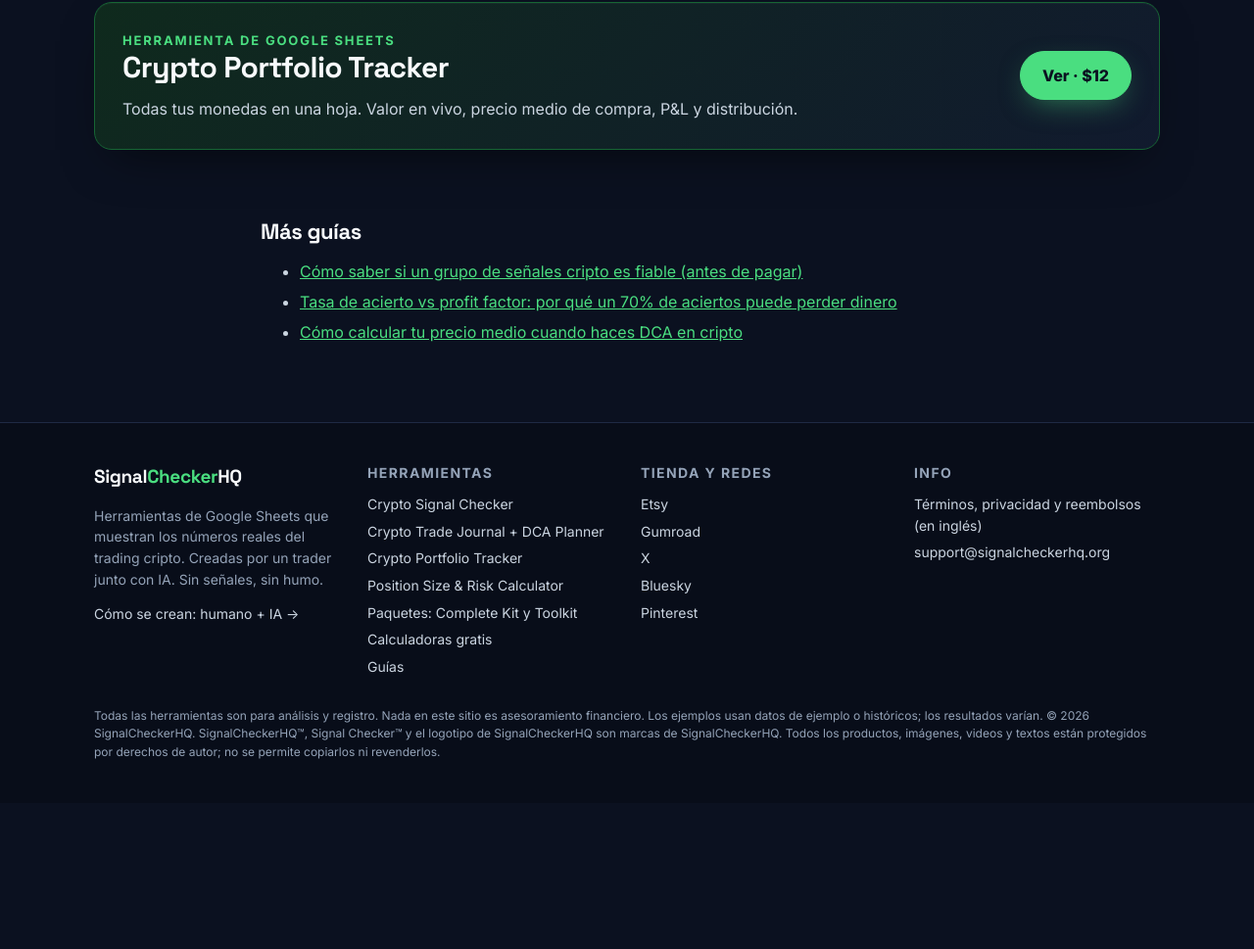
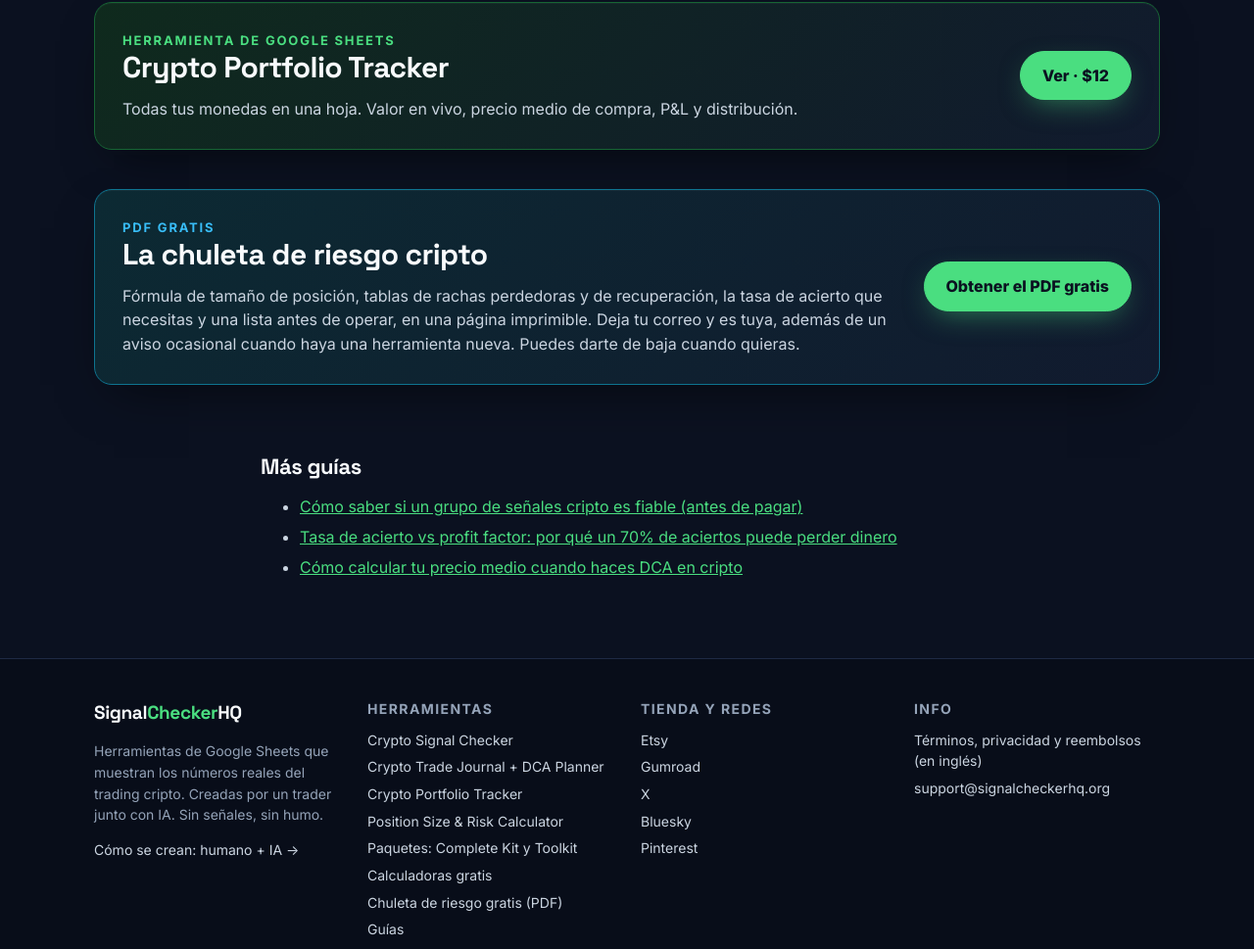
Before and after one commit to signalcheckerhq/signalcheckerhq.github.io, a plain HTML site: page es/guides/crypto-portfolio-real-pnl/index.html in a window 1280 px wide. Shown: the part 1720-2689 px from the top of the page at 98% size. Before the commit the page ends 2540 px from the top, so only its background shows below. Drawn offline with Linux system fonts and the light colour scheme.

Commit message:
Free cheat sheet sign-up box: es/guides/crypto-portfolio-real-pnl

```diff
--- a/es/guides/crypto-portfolio-real-pnl/index.html
+++ b/es/guides/crypto-portfolio-real-pnl/index.html
@@ -68,13 +68,14 @@
 <p class="small note">Contenido educativo, no asesoramiento financiero. Los ejemplos usan números de ejemplo.</p>
 </article>
 <section class="in box cta"><div><div class="tag">Herramienta de Google Sheets</div><h2>Crypto Portfolio Tracker</h2><p>Todas tus monedas en una hoja. Valor en vivo, precio medio de compra, P&amp;L y distribución.</p></div><a class="btn" href="../../../es/portfolio-tracker/">Ver · $12</a></section>
+<section class="in box cta leadbox"><div><div class="tag">PDF gratis</div><h2>La chuleta de riesgo cripto</h2><p>Fórmula de tamaño de posición, tablas de rachas perdedoras y de recuperación, la tasa de acierto que necesitas y una lista antes de operar, en una página imprimible. Deja tu correo y es tuya, además de un aviso ocasional cuando haya una herramienta nueva. Puedes darte de baja cuando quieras.</p></div><a class="btn" href="https://5778611980656.gumroad.com/l/risk-cheat-sheet" data-gumroad-overlay-checkout="true">Obtener el PDF gratis</a></section>
 <section class="in prose"><h2>Más guías</h2><ul><li><a href="../../../es/guides/is-my-crypto-signal-group-legit/">Cómo saber si un grupo de señales cripto es fiable (antes de pagar)</a></li><li><a href="../../../es/guides/win-rate-vs-profit-factor/">Tasa de acierto vs profit factor: por qué un 70% de aciertos puede perder dinero</a></li><li><a href="../../../es/guides/dca-average-price/">Cómo calcular tu precio medio cuando haces DCA en cripto</a></li></ul></section>
 
 </main>
 <footer class="foot"><div class="in">
   <div><a class="logo" href="../../../es/"><span>Signal<b>Checker</b>HQ</span></a>
   <p>Herramientas de Google Sheets que muestran los números reales del trading cripto. Creadas por un trader junto con IA. Sin señales, sin humo.</p><p><a href="../../../es/how-its-built/">Cómo se crean: humano + IA →</a></p></div>
-  <div><h4>Herramientas</h4><a href="../../../es/signal-checker/">Crypto Signal Checker</a><a href="../../../es/trade-journal/">Crypto Trade Journal + DCA Planner</a><a href="../../../es/portfolio-tracker/">Crypto Portfolio Tracker</a><a href="../../../es/risk-calculator/">Position Size & Risk Calculator</a><a href="../../../es/bundle/">Paquetes: Complete Kit y Toolkit</a><a href="../../../es/tools/">Calculadoras gratis</a><a href="../../../es/guides/">Guías</a></div>
+  <div><h4>Herramientas</h4><a href="../../../es/signal-checker/">Crypto Signal Checker</a><a href="../../../es/trade-journal/">Crypto Trade Journal + DCA Planner</a><a href="../../../es/portfolio-tracker/">Crypto Portfolio Tracker</a><a href="../../../es/risk-calculator/">Position Size & Risk Calculator</a><a href="../../../es/bundle/">Paquetes: Complete Kit y Toolkit</a><a href="../../../es/tools/">Calculadoras gratis</a><a href="https://5778611980656.gumroad.com/l/risk-cheat-sheet">Chuleta de riesgo gratis (PDF)</a><a href="../../../es/guides/">Guías</a></div>
   <div><h4>Tienda y redes</h4><a href="https://www.etsy.com/shop/SignalCheckerHQ">Etsy</a><a href="https://5778611980656.gumroad.com/">Gumroad</a><a href="https://x.com/SignalCheckerHQ">X</a><a href="https://bsky.app/profile/signalcheckerhq.bsky.social">Bluesky</a><a href="https://www.pinterest.com/ilonavoitenco/crypto-trading-tools-templates/">Pinterest</a></div>
   <div><h4>Info</h4><a href="../../../legal/">Términos, privacidad y reembolsos (en inglés)</a><a href="mailto:support@signalcheckerhq.org">support@signalcheckerhq.org</a></div>
 </div><p class="fine in">Todas las herramientas son para análisis y registro. Nada en este sitio es asesoramiento financiero. Los ejemplos usan datos de ejemplo o históricos; los resultados varían. © 2026 SignalCheckerHQ. SignalCheckerHQ™, Signal Checker™ y el logotipo de SignalCheckerHQ son marcas de SignalCheckerHQ. Todos los productos, imágenes, videos y textos están protegidos por derechos de autor; no se permite copiarlos ni revenderlos.</p></footer>
```
